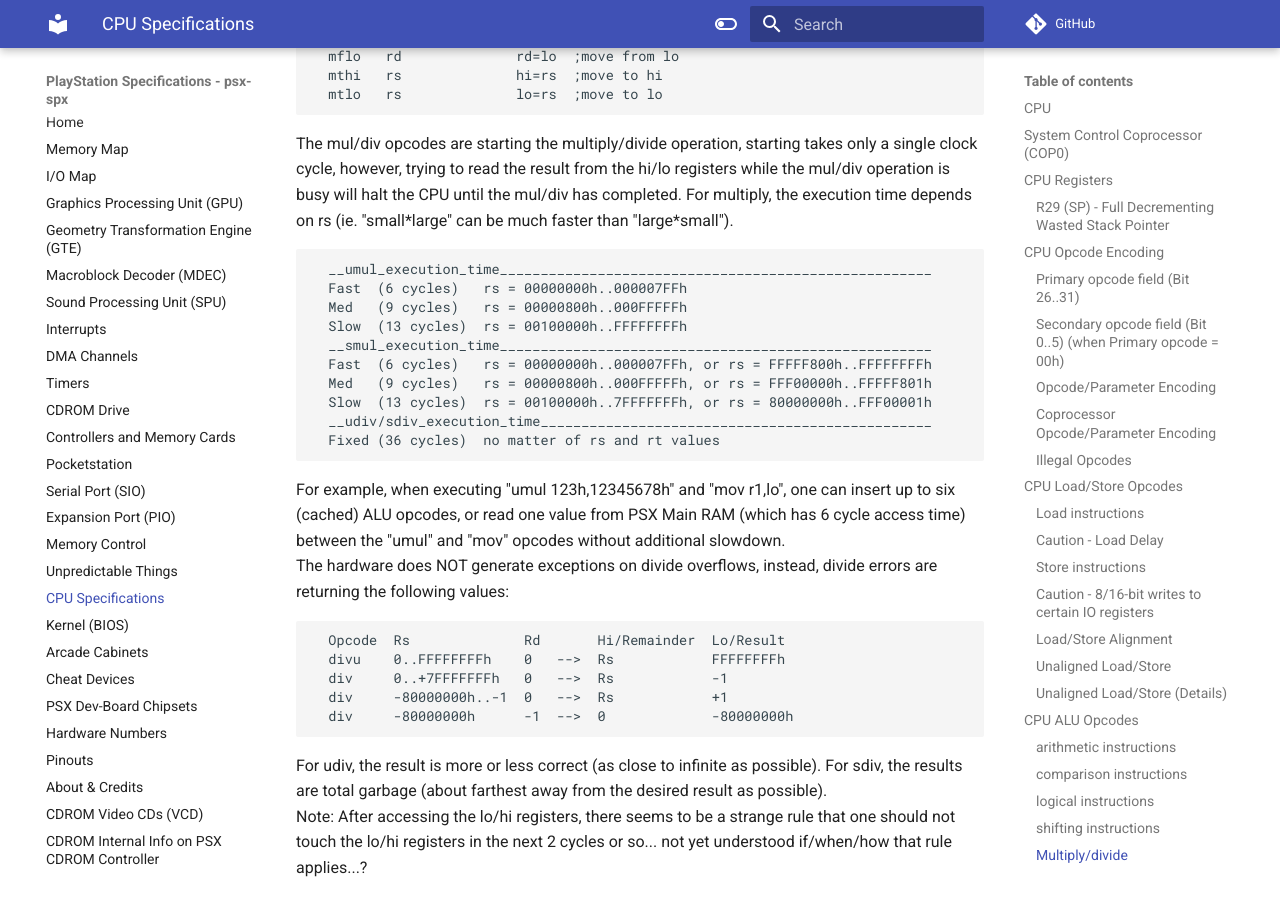
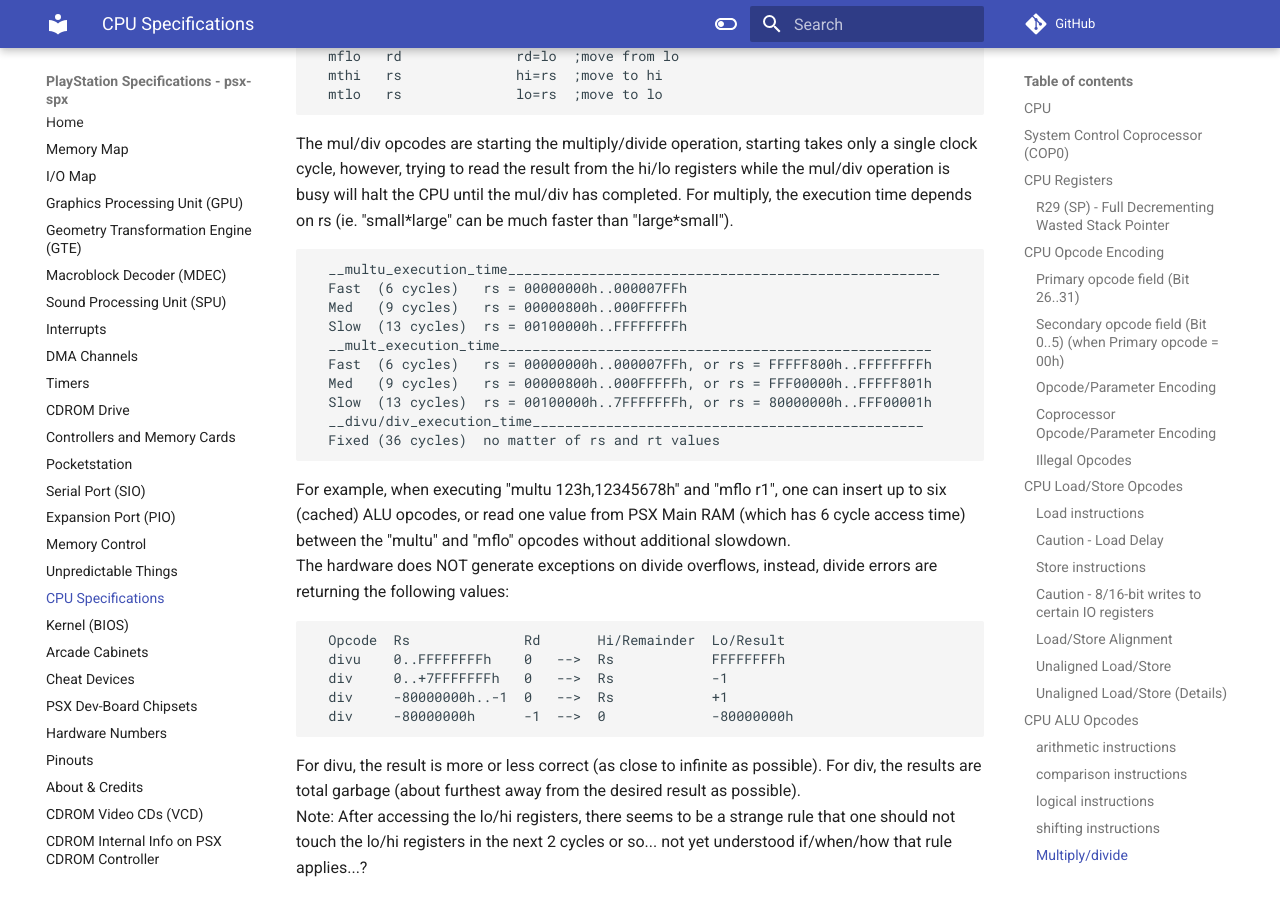
Before and after one commit to psx-spx/psx-spx.github.io, an MkDocs documentation site: the page built from docs/cpuspecifications.md, in a window 1280 px wide and 900 px high, scrolled down 6425 px. Built offline with MkDocs 1.6.1 and Material for MkDocs 9.7.7, drawn with Linux system fonts in a browser that asks for light colours; comment, search, counter and statistics services are not loaded.

Commit message:
[CPU/GPU] Remove imaginary instructions, english

````diff
--- a/docs/cpuspecifications.md
+++ b/docs/cpuspecifications.md
@@ -302,20 +302,20 @@ registers while the mul/div operation is busy will halt the CPU until the
 mul/div has completed. For multiply, the execution time depends on rs (ie.
 "small\*large" can be much faster than "large\*small").<br/>
 ```
-  __umul_execution_time_____________________________________________________
+  __multu_execution_time_____________________________________________________
   Fast  (6 cycles)   rs = 00000000h..000007FFh
   Med   (9 cycles)   rs = 00000800h..000FFFFFh
   Slow  (13 cycles)  rs = 00100000h..FFFFFFFFh
-  __smul_execution_time_____________________________________________________
+  __mult_execution_time_____________________________________________________
   Fast  (6 cycles)   rs = 00000000h..000007FFh, or rs = FFFFF800h..FFFFFFFFh
   Med   (9 cycles)   rs = 00000800h..000FFFFFh, or rs = FFF00000h..FFFFF801h
   Slow  (13 cycles)  rs = 00100000h..7FFFFFFFh, or rs = 80000000h..FFF00001h
-  __udiv/sdiv_execution_time________________________________________________
+  __divu/div_execution_time________________________________________________
   Fixed (36 cycles)  no matter of rs and rt values
 ```
-For example, when executing "umul 123h,12345678h" and "mov r1,lo", one can
+For example, when executing "multu 123h,12345678h" and "mflo r1", one can
 insert up to six (cached) ALU opcodes, or read one value from PSX Main RAM
-(which has 6 cycle access time) between the "umul" and "mov" opcodes without
+(which has 6 cycle access time) between the "multu" and "mflo" opcodes without
 additional slowdown.<br/>
 The hardware does NOT generate exceptions on divide overflows, instead, divide
 errors are returning the following values:<br/>
@@ -326,8 +326,8 @@ errors are returning the following values:<br/>
   div     -80000000h..-1  0   -->  Rs            +1
   div     -80000000h      -1  -->  0             -80000000h
 ```
-For udiv, the result is more or less correct (as close to infinite as
-possible). For sdiv, the results are total garbage (about farthest away from
+For divu, the result is more or less correct (as close to infinite as
+possible). For div, the results are total garbage (about furthest away from
 the desired result as possible).<br/>
 Note: After accessing the lo/hi registers, there seems to be a strange rule
 that one should not touch the lo/hi registers in the next 2 cycles or so... not
````
Also changed, not shown: docs/graphicsprocessingunitgpu.md (+4 -4 lines).
